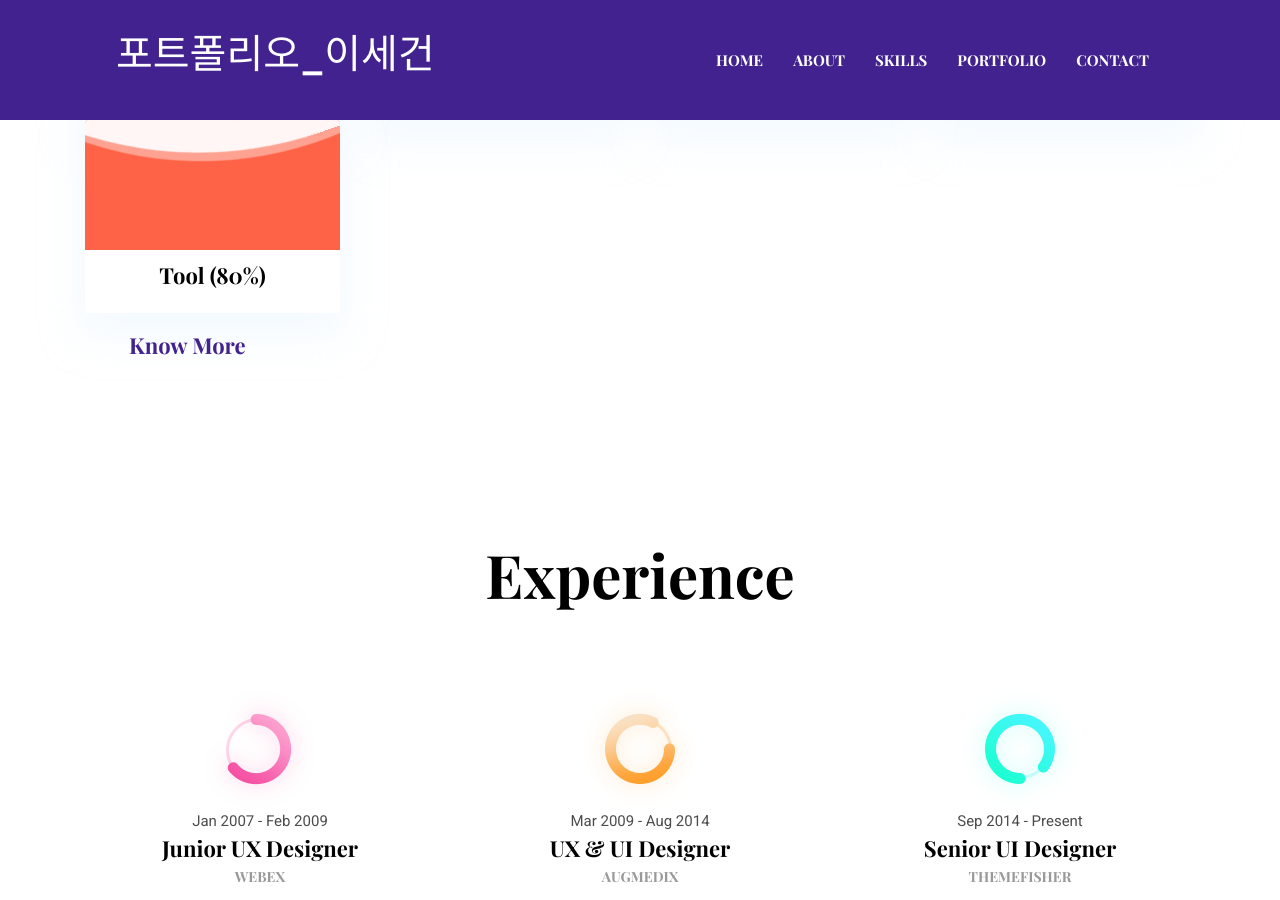
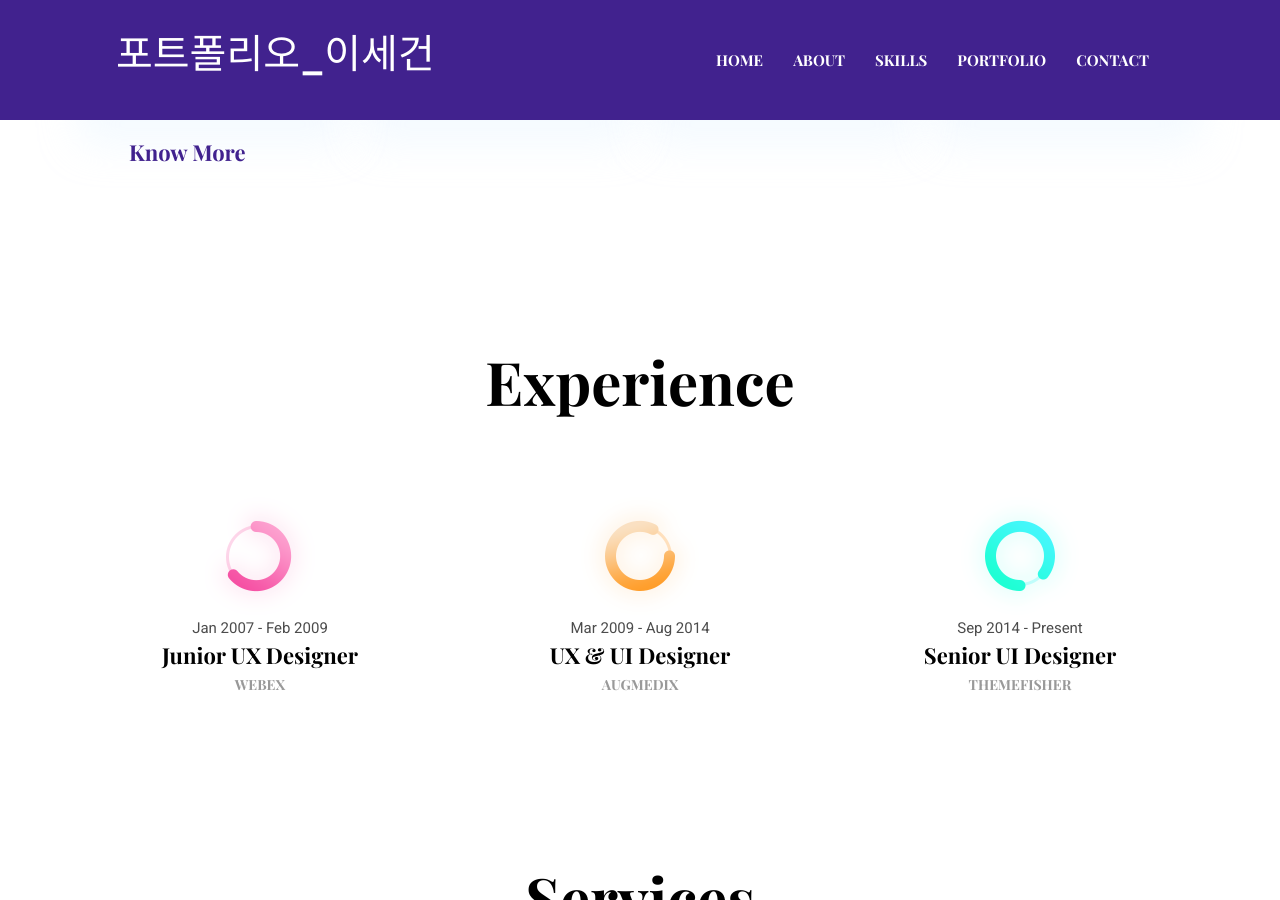
Before and after one commit to dltprjs1/dltprjs1.github.io, a Jekyll site: the page built from index.html, in a window 1280 px wide and 900 px high, scrolled down 1578 px. Built offline with Jekyll 4.4.1, drawn with Linux system fonts in a browser that asks for light colours.

Commit message:
[STYLE] knowmore

```diff
--- a/_data/settings.yml
+++ b/_data/settings.yml
@@ -80,7 +80,6 @@ skills:
   - { name: FrontEnd, color: "#9473e6", value: "70%" }
   - { name: BackEnd, color: "#bdecf6", value: "80%" }
   - { name: DataBase(DB), color: "#ffffa6", value: "60%" }
-  - { name: Tool, color: "tomato", value: "80%" }
 
 #-------------------------------
 # Exprerience Section
```
